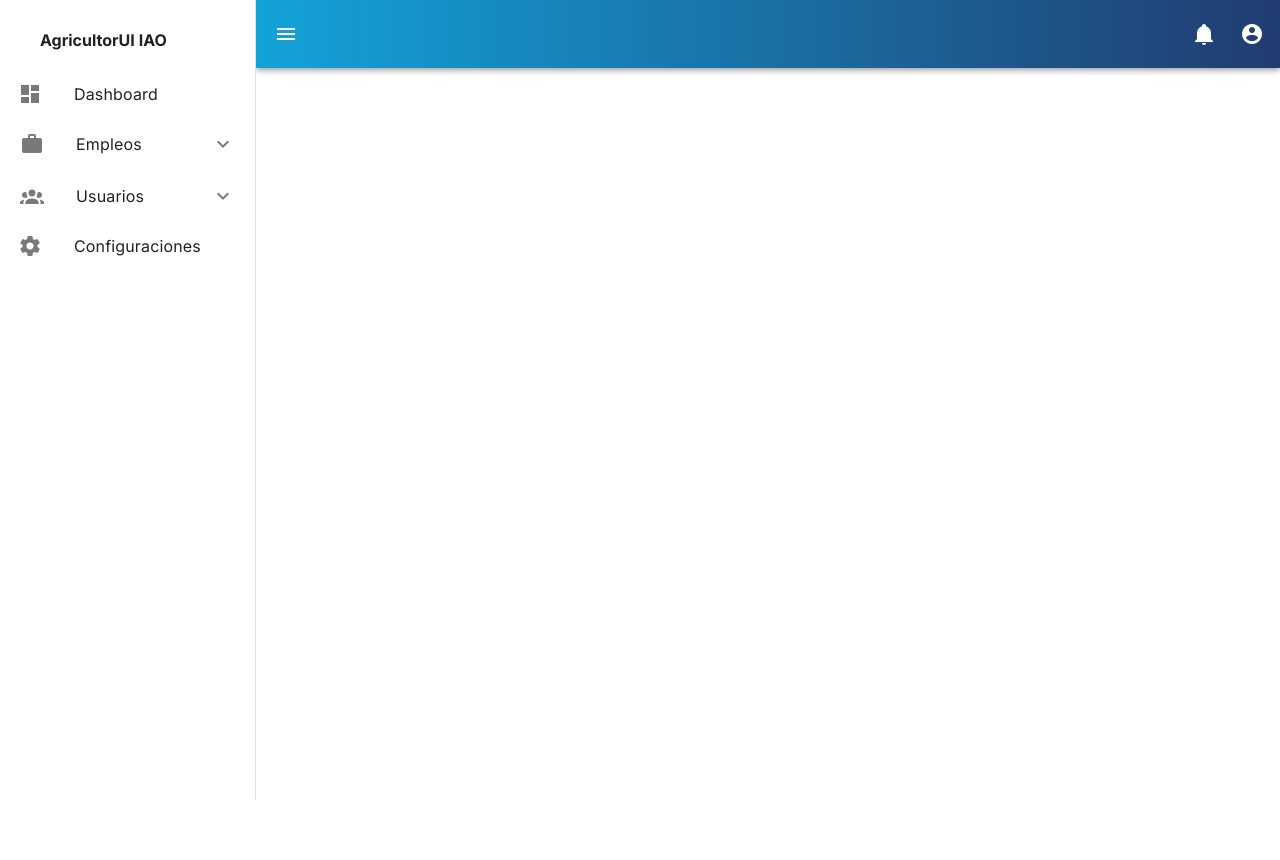
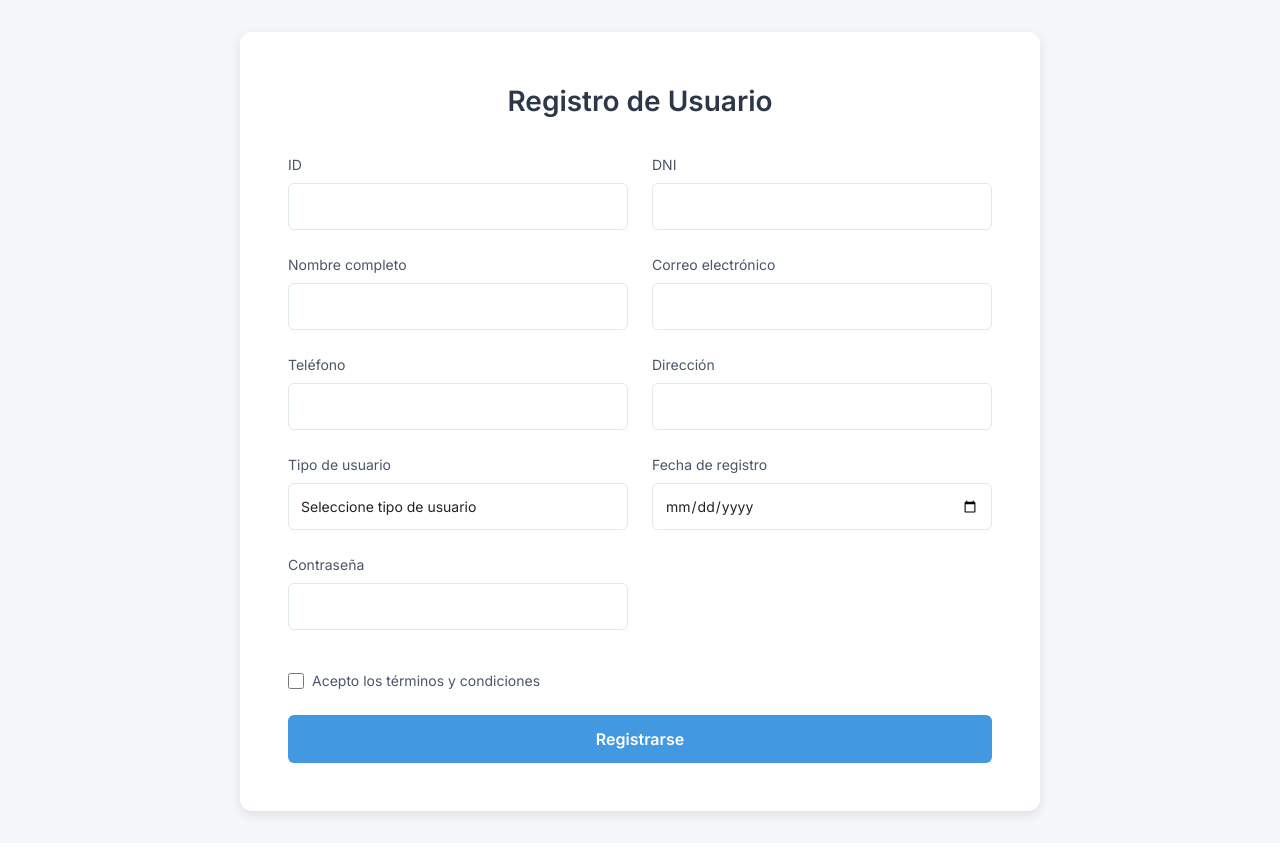
Before and after one commit to samMANAGEMENT/frontend, a Nuxt app: page /register in a window 1280 px wide. Shown: the top 860 px of the page. Built offline with nearby package versions, Linux system fonts and the light colour scheme.

Commit message:
Se crea la ruta y formulario para poder hacer registro

```diff
--- /dev/null
+++ b/layouts/auth.vue
@@ -0,0 +1,16 @@
+<!-- layouts/auth.vue -->
+<template>
+  <div class="auth-layout">
+    <slot />
+  </div>
+</template>
+
+<style scoped>
+.auth-layout {
+  display: flex;
+  justify-content: center;
+  align-items: center;
+  min-height: 100vh;
+  background: #f4f4f4;
+}
+</style>
--- a/pages/index.vue
+++ b/pages/index.vue
@@ -42,11 +42,10 @@
           Iniciar sesión
         </v-btn>
 
-
         <v-card-text class="text-center">
-          <a class="text-blue-800 text-decoration-none" href="#" rel="noopener noreferrer" target="_blank">
+          <NuxtLink class="text-blue-800 text-decoration-none" to="/register">
             Regístrate ahora <v-icon icon="mdi-chevron-right"></v-icon>
-          </a>
+          </NuxtLink>
         </v-card-text>
       </v-card>
     </div>
--- /dev/null
+++ b/pages/register.vue
@@ -0,0 +1,239 @@
+<template>
+  <div class="auth-container">
+    <div class="registro-container">
+      <h2 class="form-title">Registro de Usuario</h2>
+      <form @submit.prevent="registrarUsuario" class="form-content">
+        <div class="form-grid">
+          <div class="input-group">
+            <label for="id">ID</label>
+            <input id="id" v-model="id" type="text" required />
+          </div>
+
+          <div class="input-group">
+            <label for="dni">DNI</label>
+            <input id="dni" v-model="dni" type="text" required />
+          </div>
+
+          <div class="input-group">
+            <label for="nombre">Nombre completo</label>
+            <input id="nombre" v-model="nombre" type="text" required />
+          </div>
+
+          <div class="input-group">
+            <label for="email">Correo electrónico</label>
+            <input id="email" v-model="email" type="email" required />
+          </div>
+
+          <div class="input-group">
+            <label for="telefono">Teléfono</label>
+            <input id="telefono" v-model="telefono" type="tel" required />
+          </div>
+
+          <div class="input-group">
+            <label for="direccion">Dirección</label>
+            <input id="direccion" v-model="direccion" type="text" required />
+          </div>
+
+          <div class="input-group">
+            <label for="tipoUsuario">Tipo de usuario</label>
+            <select id="tipoUsuario" v-model="tipoUsuario" required>
+              <option value="" disabled selected>Seleccione tipo de usuario</option>
+              <option value="agricultor">Agricultor</option>
+              <option value="minorista">Minorista</option>
+              <option value="conductor">Conductor</option>
+            </select>
+          </div>
+
+          <div class="input-group">
+            <label for="fechaRegistro">Fecha de registro</label>
+            <input id="fechaRegistro" v-model="fechaRegistro" type="date" required />
+          </div>
+
+          <div class="input-group">
+            <label for="password">Contraseña</label>
+            <input id="password" v-model="password" type="password" required />
+          </div>
+        </div>
+
+        <div class="form-actions">
+          <div class="checkbox-group">
+            <input type="checkbox" id="aceptaTerminos" v-model="aceptaTerminos" required />
+            <label for="aceptaTerminos">Acepto los términos y condiciones</label>
+          </div>
+
+          <button type="submit" class="submit-btn">Registrarse</button>
+        </div>
+      </form>
+    </div>
+  </div>
+</template>
+
+<script setup lang="ts">
+definePageMeta({
+  layout: 'auth'
+})
+
+import { ref } from 'vue'
+import { useRouter } from 'vue-router'
+import axios from '@/plugins/axios.global'
+
+const router = useRouter()
+
+const id = ref('')
+const dni = ref('')
+const nombre = ref('')
+const email = ref('')
+const telefono = ref('')
+const direccion = ref('')
+const tipoUsuario = ref('')
+const fechaRegistro = ref('')
+const password = ref('')
+const aceptaTerminos = ref(false)
+
+const registrarUsuario = async () => {
+  if (!aceptaTerminos.value) {
+    alert('Debes aceptar los términos y condiciones')
+    return
+  }
+
+  try {
+    await axios.post('/auth/register', {
+      id: id.value,
+      dni: dni.value,
+      nombre: nombre.value,
+      email: email.value,
+      telefono: telefono.value,
+      direccion: direccion.value,
+      tipo_usuario: tipoUsuario.value,
+      fecha_registro: fechaRegistro.value,
+      password: password.value
+    })
+
+    alert('Registro exitoso')
+    router.push('/login')
+  } catch (error) {
+    alert('Error al registrar usuario')
+    console.error(error)
+  }
+}
+</script>
+
+<style scoped>
+.auth-container {
+  min-height: 100vh;
+  display: flex;
+  align-items: center;
+  justify-content: center;
+  background-color: #f5f7fa;
+  padding: 2rem;
+}
+
+.registro-container {
+  width: 100%;
+  max-width: 800px; /* Más ancho que antes (era 500px) */
+  background-color: white;
+  border-radius: 12px;
+  box-shadow: 0 4px 12px rgba(0, 0, 0, 0.1);
+  padding: 3rem;
+}
+
+.form-title {
+  text-align: center;
+  color: #2d3748;
+  margin-bottom: 2rem;
+  font-size: 1.75rem;
+  font-weight: 600;
+}
+
+.form-content {
+  display: flex;
+  flex-direction: column;
+  gap: 1.5rem;
+}
+
+.form-grid {
+  display: grid;
+  grid-template-columns: repeat(2, 1fr);
+  gap: 1.5rem;
+}
+
+.input-group {
+  display: flex;
+  flex-direction: column;
+  gap: 0.5rem;
+}
+
+.input-group label {
+  font-size: 0.875rem;
+  color: #4a5568;
+  font-weight: 500;
+}
+
+.input-group input,
+.input-group select {
+  padding: 0.75rem;
+  border: 1px solid #e2e8f0;
+  border-radius: 6px;
+  font-size: 0.875rem;
+  transition: border-color 0.2s;
+  background-color: #fff;
+  width: 100%;
+}
+
+.input-group input:focus,
+.input-group select:focus {
+  outline: none;
+  border-color: #4299e1;
+  box-shadow: 0 0 0 3px rgba(66, 153, 225, 0.2);
+}
+
+.form-actions {
+  display: flex;
+  flex-direction: column;
+  gap: 1.5rem;
+  margin-top: 1rem;
+}
+
+.checkbox-group {
+  display: flex;
+  align-items: center;
+  gap: 0.5rem;
+}
+
+.checkbox-group input {
+  width: 1rem;
+  height: 1rem;
+}
+
+.checkbox-group label {
+  font-size: 0.875rem;
+  color: #4a5568;
+}
+
+.submit-btn {
+  background-color: #4299e1;
+  color: white;
+  padding: 0.75rem;
+  border: none;
+  border-radius: 6px;
+  font-weight: 600;
+  cursor: pointer;
+  transition: background-color 0.2s;
+  font-size: 1rem;
+}
+
+.submit-btn:hover {
+  background-color: #3182ce;
+}
+
+@media (max-width: 768px) {
+  .form-grid {
+    grid-template-columns: 1fr;
+  }
+
+  .registro-container {
+    padding: 2rem;
+    max-width: 100%;
+  }
+}
+</style>
```
